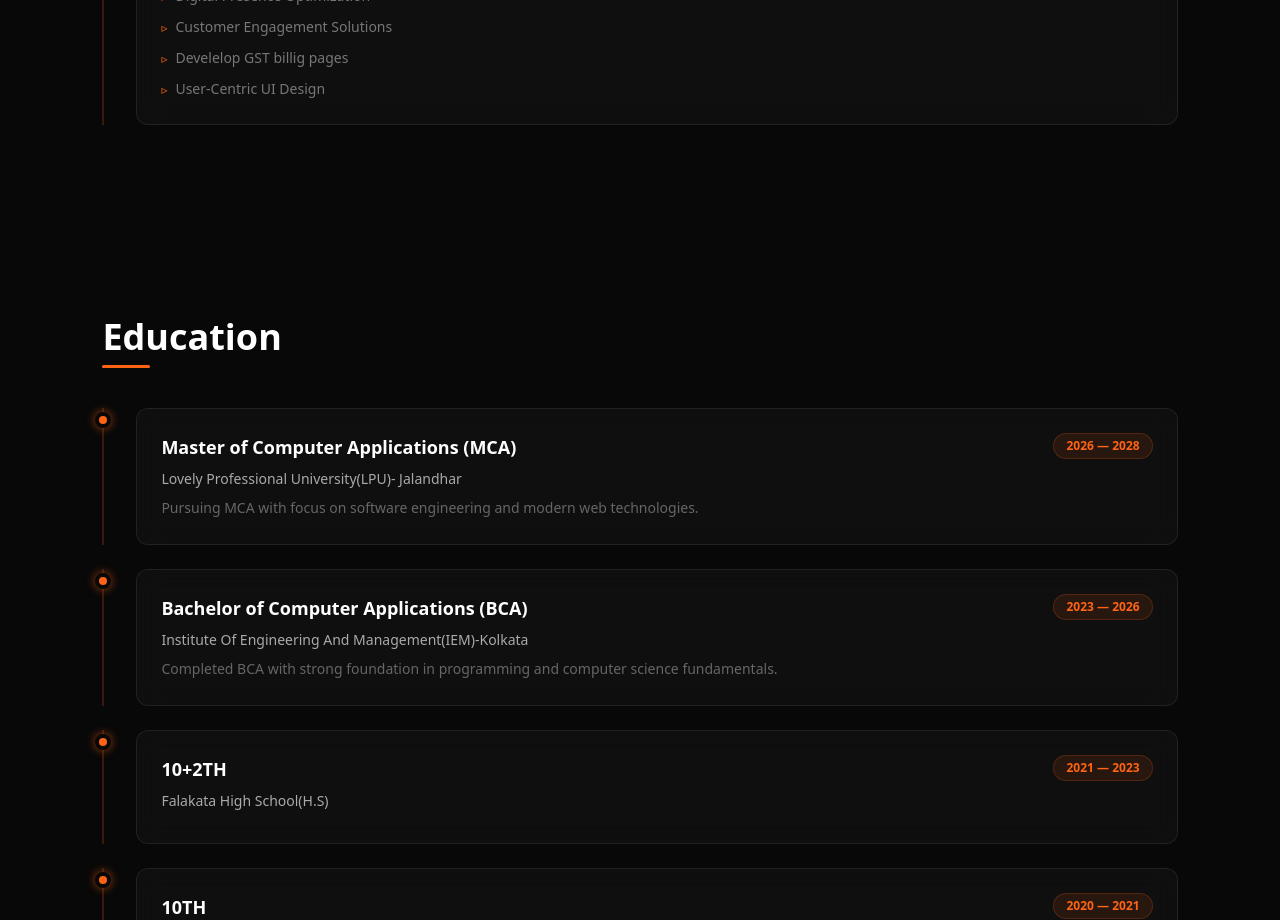
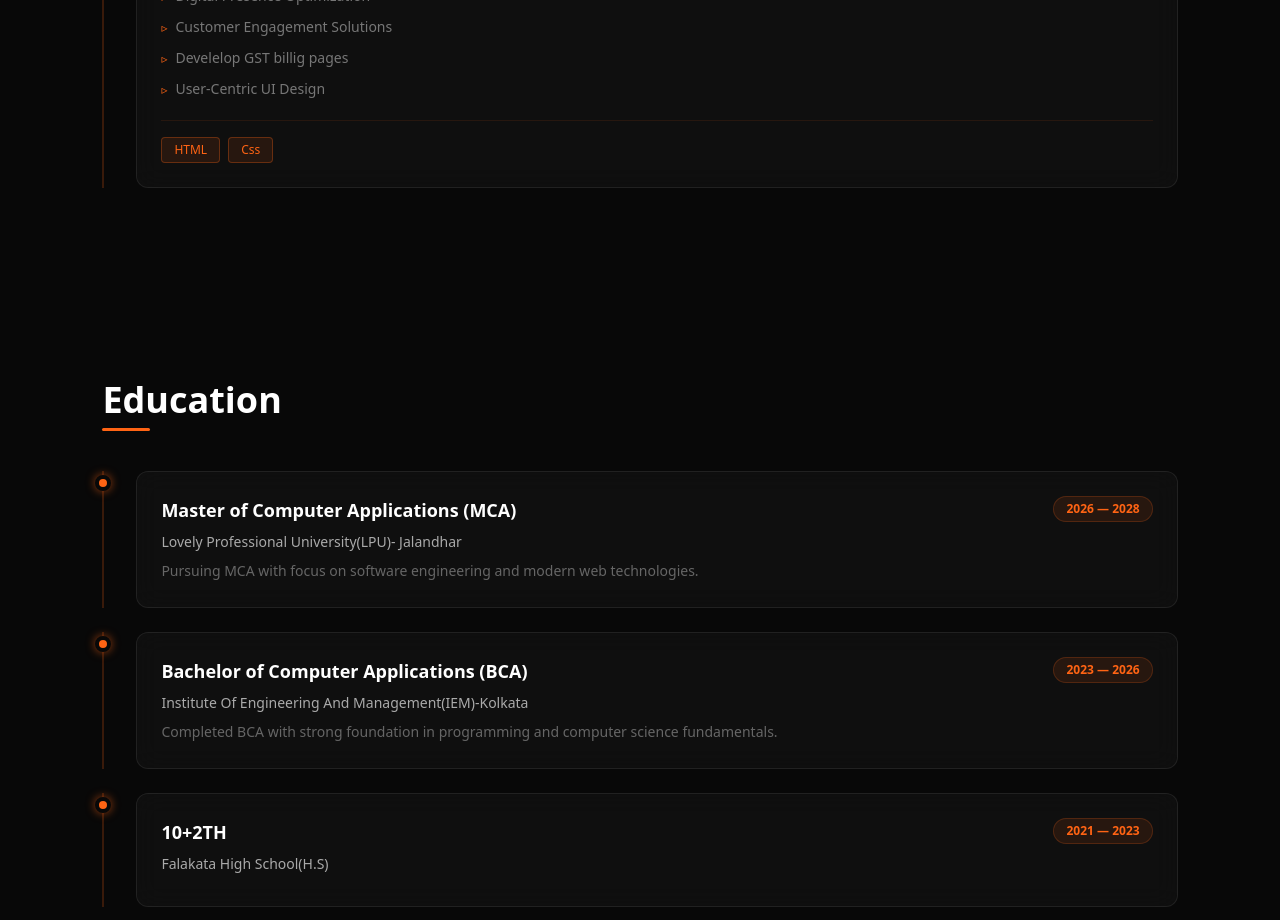
Before and after one commit to Yubarajsaha/Portfolio, a React (Vite) app: page / in a window 1280 px wide. Shown: the part 1800-2720 px from the top of the page. Built offline with nearby package versions, Linux system fonts and the light colour scheme.

Commit message:
add new tags into the experience section

```diff
--- a/src/components/experience.jsx
+++ b/src/components/experience.jsx
@@ -13,7 +13,7 @@ const experiences = [
       'Develelop GST billig pages',
       'User-Centric UI Design',
     ],
-
+    Skills:['HTML','Css',]
   }
 ]
 
@@ -79,6 +79,22 @@ function Experience() {
                   </li>
                 ))}
               </ul>
+              {/* Skills Tags */}
+              <div className="flex flex-wrap gap-2 mt-5 pt-4 border-t border-[#ff6414]/10">
+              {item.Skills.map((skill, i) => (
+              <span
+              key={i}
+              className="px-3 py-1 rounded text-xs font-medium border"
+              style={{
+              background: 'rgba(255,100,20,0.1)',
+              borderColor: 'rgba(255,100,20,0.3)',
+              color: '#ff6414'
+              }}
+              >
+            {skill}
+            </span>
+            ))}
+            </div>
             </motion.div>
           </motion.div>
         ))}
```
